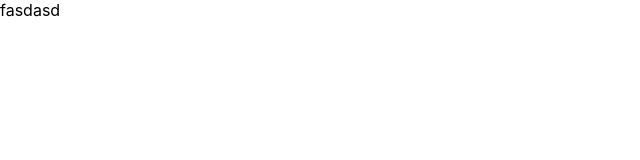
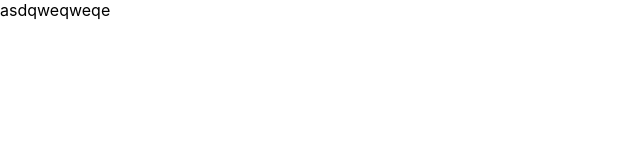
Before and after one commit to seungjin-le/React_Techmology, a React (Create React App) app: page / in a window 1280 px wide. Shown: the top 160 px of the page, without its empty margins (0-640 px from the left). Built offline with nearby package versions, Linux system fonts and the light colour scheme.

Commit message:
React TypeScript 기본 셋팅 완료

```diff
--- a/package.json
+++ b/package.json
@@ -52,7 +52,7 @@
     "eslint-plugin-import": "^2.27.5",
     "eslint-plugin-n": "^15.7.0",
     "eslint-plugin-promise": "^6.1.1",
-    "eslint-plugin-react": "^7.32.2",
+    "eslint-plugin-react": "^7.4.0",
     "typescript": "^5.0.4"
   }
 }
--- a/src/App.tsx
+++ b/src/App.tsx
@@ -1,7 +1,21 @@
-import React from 'react';
+import React, {Component, Suspense} from 'react'
+import {BrowserRouter, Route, Routes} from 'react-router-dom'
+import Main from 'pages/home/Main'
 
-const App = () => {
-  return <div>fasdasd</div>;
-};
+const loading = <div>asd</div>
 
-export default App;
+class App extends Component {
+  render() {
+    return (
+      <BrowserRouter>
+        <Suspense fallback={loading}>
+          <Routes>
+            <Route path='/*' element={<Main />} />
+          </Routes>
+        </Suspense>
+      </BrowserRouter>
+    )
+  }
+}
+
+export default App
--- a/src/layout/PageFooter.tsx
+++ b/src/layout/PageFooter.tsx
@@ -0,0 +1,5 @@
+const PageFooter = () => {
+  return <div></div>
+}
+
+export default PageFooter
--- a/src/layout/PageHeader.tsx
+++ b/src/layout/PageHeader.tsx
@@ -0,0 +1,5 @@
+const PageHeader = () => {
+  return <div></div>
+}
+
+export default PageHeader
--- a/src/layout/PageLayout.tsx
+++ b/src/layout/PageLayout.tsx
@@ -0,0 +1,19 @@
+import React from 'react'
+import PageHeader from 'layout/PageHeader'
+import PageFooter from 'layout/PageFooter'
+import PageSection from 'layout/PageSection'
+
+interface PageProps {
+  children?: React.ReactNode
+}
+
+const PageLayout: React.FC<PageProps> = ({children}: PageProps) => {
+  return (
+    <>
+      <PageHeader />
+      <PageSection>{children}</PageSection>
+      <PageFooter />
+    </>
+  )
+}
+export default PageLayout
--- a/src/layout/PageSection.tsx
+++ b/src/layout/PageSection.tsx
@@ -0,0 +1,11 @@
+import React from 'react'
+
+interface PageProps {
+  children?: React.ReactNode
+}
+
+const PageSection: React.FC<PageProps> = ({children}: PageProps) => {
+  return <>{children}</>
+}
+
+export default PageSection
--- a/src/pages/home/Main.tsx
+++ b/src/pages/home/Main.tsx
@@ -1,5 +1,12 @@
-const Main = () => {
-  return <div>asdasd</div>;
-};
+import React from 'react'
+import PageLayout from 'layout/PageLayout'
 
-export default Main;
+const Main: React.FC = () => {
+  return (
+    <PageLayout>
+      <div>asdqweqweqe</div>
+    </PageLayout>
+  )
+}
+
+export default Main
```
Also changed, not shown: src/index.tsx (+8 -7 lines).
